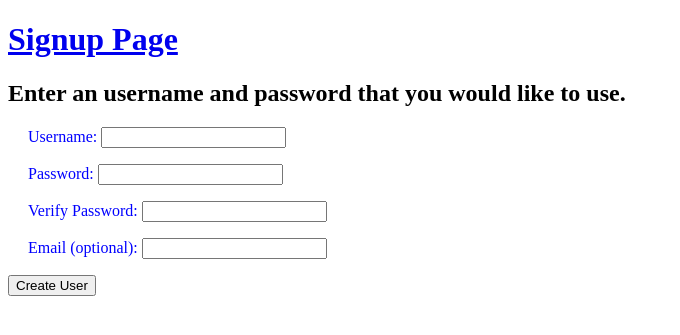
After one commit to soggytacos/user-signup, a Flask app: page / in a window 1280 px wide. The commit adds this page. Shown: the top 335 px of the page, without its empty margins (0-680 px from the left). Run offline with Flask 2, Linux system fonts and the light colour scheme.

Commit message:
everything up to email verification and feedback location

```diff
--- a/main.py
+++ b/main.py
@@ -1,20 +1,84 @@
 from flask import Flask, redirect, render_template, request
-import os
 import cgi
-
 
 app = Flask(__name__)
 
 app.config['DEBUG'] = True
 
+def email_validator(email):
+    count_at = 0
+    count_period = 0
+    count_space = 0
+    count_email = 0
+    for i in email:
+        count_email = count_email + 1
+        if i == "@":
+            count_at = count_at + 1
+        else:
+            count_at = count_at
+        if i == ".":
+            count_period = count_period + 1
+        else:
+            count_period = count_period
+        if i == " ":
+            count_space = count_space + 1
+        else:
+            count_space = count_space
+    if (count_period != 1) or (count_at != 1) or (count_space > 0) or (count_email > 20 or count_email < 3):
+        return False
+    else:
+        return True
+
 @app.route("/")
 def index():
-    return render_template('signup.html')
+    username_encoded_error = request.args.get("usernameerror")
+    password_encoded_error = request.args.get("passworderror")
+    vpassword_encoded_error = request.args.get("vpassworderror")
+    email_encoded_error = request.args.get("emailerror")
+    return render_template('signup.html', usernameerror=username_encoded_error,
+    passworderror=password_encoded_error, vpassworderror=vpassword_encoded_error,
+    emailerror=email_encoded_error)
 
-@app.route("/create-user")
+@app.route("/confirmation", methods=['POST'])
 def create_user():
-    return render_template('confirmation.html')
+# assigns the input values from the form to python variables.
+    username = request.form['username']
+    password = request.form['password']
+    verifypassword = request.form['verify-password']
+    email = request.form['email']
+# 1.a. checks to ensure that no values are blank.
+    if (not username) or (username.strip() == ""):
+        usernameerror = "Please add a username.".format(username)
+        return redirect("/?usernameerror=" + usernameerror)
+    if (not password) or (password.strip() == ""):
+        passworderror = "Please add a password.".format(password)
+        return redirect("/?passworderror=" + passworderror)
+    if (not verifypassword) or (verifypassword.strip() == ""):
+        vpassworderror = "Please validate your password.".format(verifypassword)
+        return redirect("/?vpassworderror=" + vpassworderror)
 
+#1.b. Validates the username and the strength of the password.
+    if (len(username) < 3 or len(username) > 20):
+        usernameerror = """Username must be more than 3 characters or
+        less than 20 characters.""".format(username)
+        return redirect("/?usernameerror=" + usernameerror)
+    if (len(password) < 3 or len(password) > 20):
+        passworderror = """Password must be more than 3 characters or
+        less than 20 characters""".format(password)
+        return redirect("/?passworderror=" + passworderror)
+
+#1.c. Validates the password.
+    if not (verifypassword == password):
+        vpassworderror = "Passwords do not match.".format(verifypassword)
+        return redirect("/?vpassworderror=" + vpassworderror)
+
+#1.d. Validates the email.
+    if len(email) > 0:
+        if (not email_validator(email)):
+            emailerror = "Not a valid email.".format(email)
+            return redirect("/?emailerror=" + emailerror)
+
+    return render_template('confirmation.html', username=username)
 
 
 app.run()
--- a/tmeplates/US-base.html
+++ b/templates/base.html
@@ -5,6 +5,10 @@
         <style type="text/css">
         .error {
             color: red;
+        }
+        .inputbox {
+            color: blue;
+            padding: 20px;
         }
         </style>
     </head>
--- a/tmeplates/confirmation.html
+++ b/templates/confirmation.html
@@ -1,8 +1,7 @@
-{% extends "US-base.html" %}
+{% extends "base.html" %}
 
 {% block content %}
 <h2>You're new username is {{username}}.</h2>
-
 
 
 
--- /dev/null
+++ b/templates/signup.html
@@ -0,0 +1,51 @@
+{% extends "base.html" %}
+
+{% block content %}
+<h2>Enter an username and password that you would like to use.</h2>
+
+<form action="/confirmation" method="post" />
+<p>
+    <label class="inputbox">
+        Username:
+        <input type="text" name="username" />
+    </label>
+</p>
+{% if usernameerror %}
+<p class="error">{{ usernameerror }}</p>
+{% endif %}
+<p>
+    <label class="inputbox">
+        Password:
+        <input type="text" name="password" />
+    </label>
+</p>
+{% if passworderror %}
+<p class="error">{{ passworderror }}</p>
+{% endif %}
+<p>
+    <label class="inputbox">
+        Verify Password:
+        <input type="text" name="verify-password" />
+    </label>
+</p>
+{% if vpassworderror %}
+<p class="error">{{ vpassworderror }}</p>
+{% endif %}
+<p>
+    <label class="inputbox">
+        Email (optional):
+        <input type="text" name="email" />
+    </label>
+</p>
+{% if emailerror %}
+<p class="error">{{ emailerror }}</p>
+{% endif %}
+<p>
+    <input type="submit" value="Create User" />
+</p>
+</form>
+
+{% if error %}
+    <p class='error'>{{ error }}</p>
+{% endif %}
+{% endblock %}
```
Also changed, not shown: tmeplates/signup.html (deleted, +0 -23 lines).
